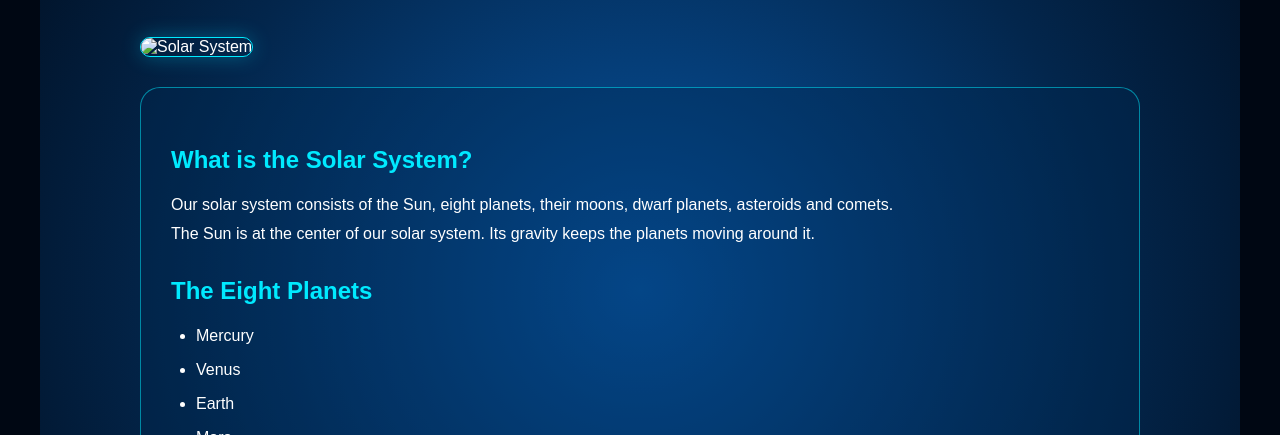
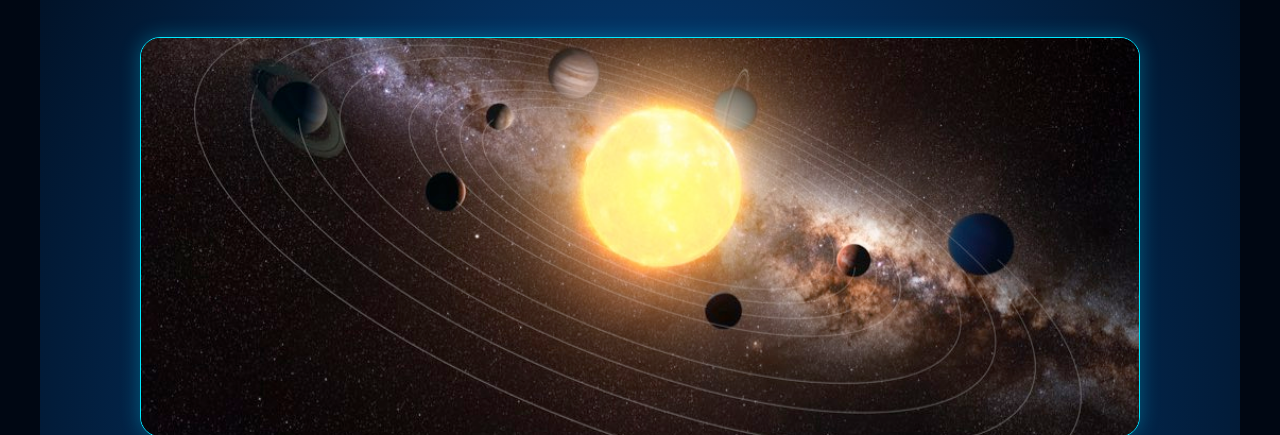
Before and after one commit to vaghelabhavin535-eng/hidden-world, a plain HTML site: page solar-system.html in a window 1280 px wide. Shown: the part 365-800 px from the top of the page. Drawn offline with Linux system fonts and the light colour scheme.

Commit message:
Update solar-system.html

```diff
--- a/solar-system.html
+++ b/solar-system.html
@@ -44,7 +44,7 @@
         <section class="solar-content">
 
             <div class="solar-image">
-                <img src="images/solar system.jpeg"
+                <img src="image/solar system.jpeg"
                      alt="Solar System">
             </div>
 
```
